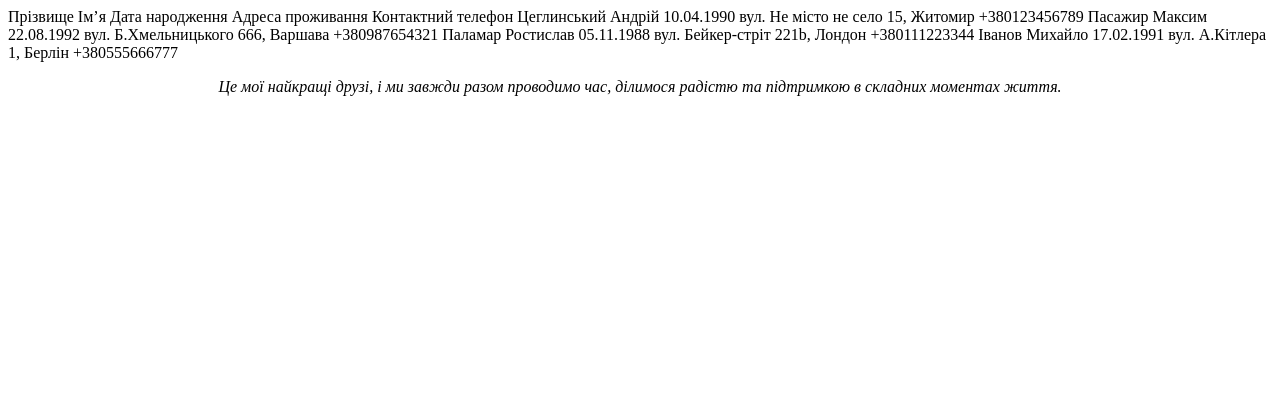
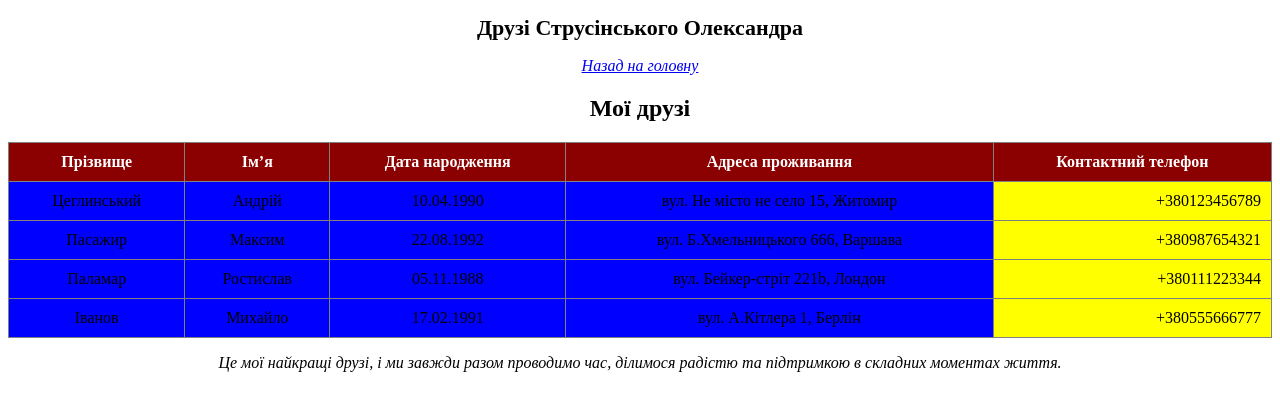
Before and after one commit to AlexStrusinsky/Practic-4, a plain HTML site: page friends.html in a window 1280 px wide. Drawn offline with Linux system fonts and the light colour scheme.

Commit message:
Update friends.html

```diff
--- a/friends.html
+++ b/friends.html
@@ -4,7 +4,7 @@
 <head>
 	<meta charset="UTF-8">
 	<meta name="viewport" content="width=device-width, initial-scale=1.0">
-	<title>Друзі Олуксандра Струсінського</title>
+	<title>Друзі Струсінського Олександра</title>
 	<style>
         font-family: Arial, sans-serif;
         margin: 0;
@@ -85,8 +85,18 @@
             }
 	</style>
 </head>
-	<tr>
-                <th>Прізвище</th>
+
+<body>
+	<h1>Друзі Струсінського Олександра</h1>
+
+	<p><a href="index.html">Назад на головну</a></p>
+
+	<h2>Мої друзі</h2>
+
+	<table border="1">
+		<thead>
+			<tr>
+				<th>Прізвище</th>
                 <th>Ім’я</th>
                 <th>Дата народження</th>
                 <th>Адреса проживання</th>
@@ -121,7 +131,7 @@
                 <td>17.02.1991</td>
                 <td>вул. А.Кітлера 1, Берлін</td>
                 <td>+380555666777</td>
-           </tr>
+			</tr>
 		</tbody>
 	</table>
 
```
